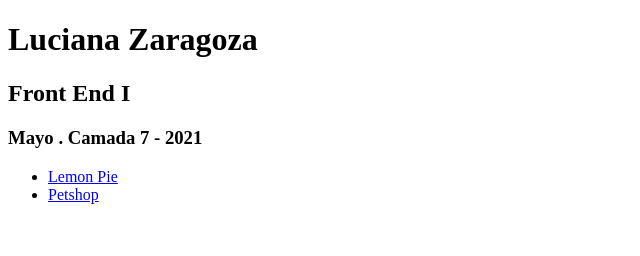
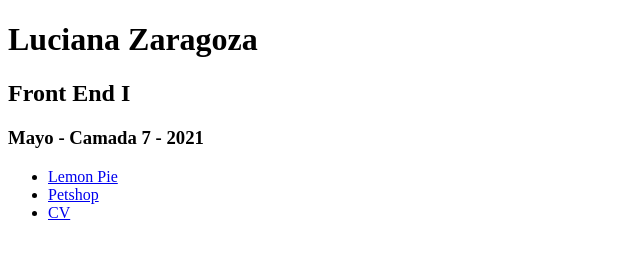
Before and after one commit to lvzarag/lvzarag.github.io, a plain HTML site: page index.html in a window 1280 px wide. Shown: the full height of the page, 0-640 px from the left. Drawn offline with Linux system fonts and the light colour scheme.

Commit message:
sumando CV

```diff
--- a/index.html
+++ b/index.html
@@ -14,7 +14,7 @@
         <banner>
             <h1>Luciana Zaragoza</h1>
             <h2>Front End I</h2>
-            <h3>Mayo . Camada 7 - 2021</h3>
+            <h3>Mayo - Camada 7 - 2021</h3>
         </banner>
         <section>
             <ul>
@@ -28,6 +28,11 @@
                         <span>Petshop</span>
                     </a>
                 </li>
+                <li>
+                    <a href="CV/index.html" target="_blank">
+                        <span>CV</span>
+                    </a>
+                </li>
             </ul>
         </section>
 
```
